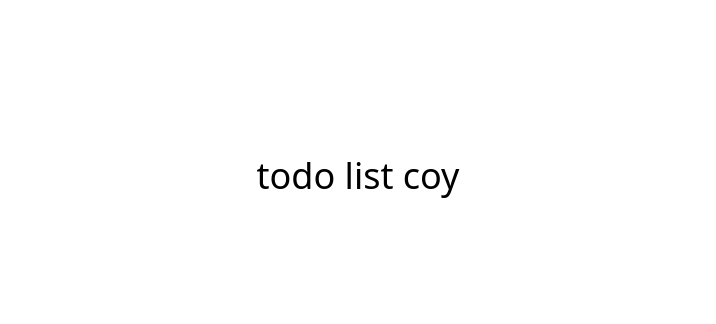
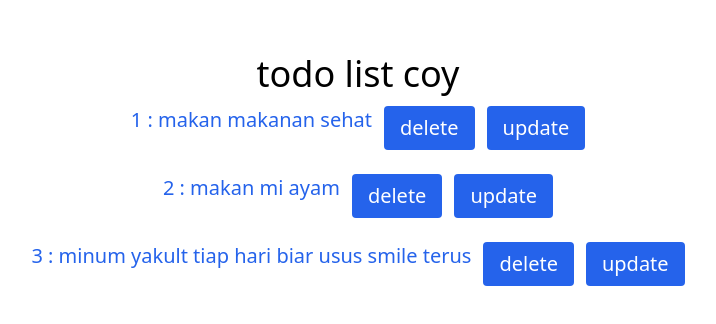
Before and after one commit to initer3737/belajarReactJs, a React (Vite) app: page /todos in a window 1280 px wide. Shown: the part 1024-1348 px from the top of the page, without its empty margins (282-998 px from the left). Built offline with nearby package versions, Linux system fonts and the light colour scheme.

Commit message:
update method not working

```diff
--- a/src/todolist/rikotodo/index.jsx
+++ b/src/todolist/rikotodo/index.jsx
@@ -1,14 +1,20 @@
-import React from 'react'
+import React,{useEffect} from 'react'
 import {atom,selector} from 'recoil';
+
+const todoList=[
+  'makan makanan sehat',
+  'makan mi ayam',
+  'minum yakult tiap hari biar usus smile terus',
+]
 
 const TodoReko=atom({
   key:'todolist',
-  default:[]
+  default:todoList
 })
 
 const TodoInput=atom({
   key:'todolistInput',
-  default:[]
+  default:''
 })
 
 const TodoWarning=atom({
--- a/src/todolist/todoList.jsx
+++ b/src/todolist/todoList.jsx
@@ -27,12 +27,15 @@ export default function TodoList() {
 
     const Delete=()=>{
            setList((prev)=>prev.filter((value,index)=>index !== prev.length-1))
-        //filter hanya membutuhkan nilai false saja agar data di array index tertentu bisa dihilangkan
+        //filter hanya membutuhkan nilai output false saja agar data di array index tertentu bisa dihilangkan
     }
 
-    const Update=(valueUpdate,valueState)=>{
-
-
+    const Update=(indexarr)=>{
+        const updatedValue=prompt(`update data : ${list[indexarr]}`,list[indexarr])
+        if(updatedValue !== undefined || updatedValue !== null)
+        {
+            setList(prevstate=>list.map((value,index)=>index === indexarr?updatedValue:prevstate))
+        }
     }
 
 
@@ -59,13 +62,13 @@ export default function TodoList() {
             <li className='text-4xl'>todo list coy</li>
             {list.map((val,index)=>(
                 <li key={index} className='text-xl text-blue-600 flex flex-row gap-3 py-3 text-right'>
-                    {`${index} : ${val}`}
+                    {`${index+1} : ${val}`}
                 <Button
-                    onClick={()=>Delete(index)}
+                    onClick={Delete}
                 >delete</Button>
-                {/* <Button
-                //  onClick={Update}
-                >update</Button> */}
+                <Button
+                 onClick={()=>Update(index)}
+                >update</Button>
                 </li>
             ))}
         </ul>
```
